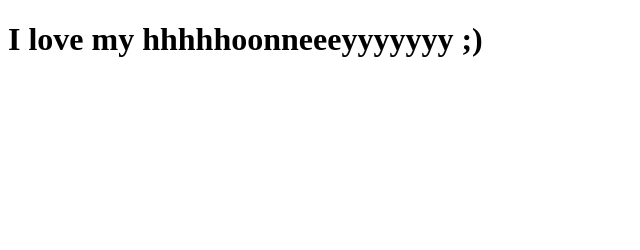
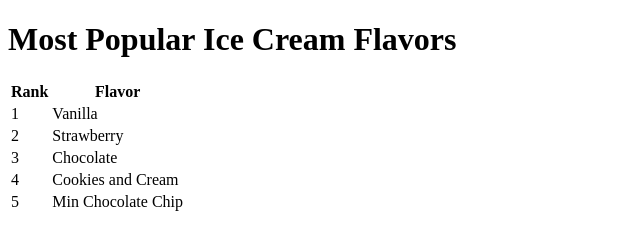
Before and after one commit to caffeinatedmonkey/caffeinatedmonkey.github.io, a plain HTML site: page index.html in a window 1280 px wide. Shown: the whole page, without its empty margins (0-640 px from the left). Drawn offline with Linux system fonts and the light colour scheme.

Commit message:
Update index.html

```diff
--- a/index.html
+++ b/index.html
@@ -2,11 +2,19 @@
   <html lang="en">
     <head>
       <meta charset="utf-8">
-      <title>Zhangggg' Website</title>
+      <title>I Scream For Ice Cream!</title>
     </head>
    <body>
         <h1>
-            I love my hhhhhoonneeeyyyyyyy ;)
+            Most Popular Ice Cream Flavors
         </h1>
+        <table>
+          <tr><th>Rank</th><th>Flavor</th></tr>
+          <tr><td>1</td><td>Vanilla</td></tr>
+          <tr><td>2</td><td>Strawberry</td></tr>
+          <tr><td>3</td><td>Chocolate</td></tr>
+          <tr><td>4</td><td>Cookies and Cream</td></tr>
+          <tr><td>5</td><td>Min Chocolate Chip</td></tr>
+        </table>
    </body>
   </html>
```
